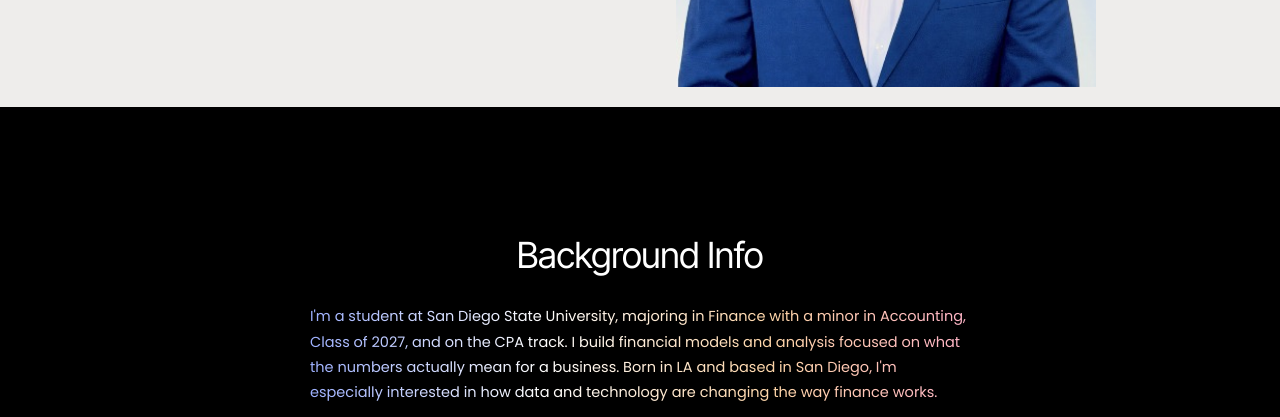
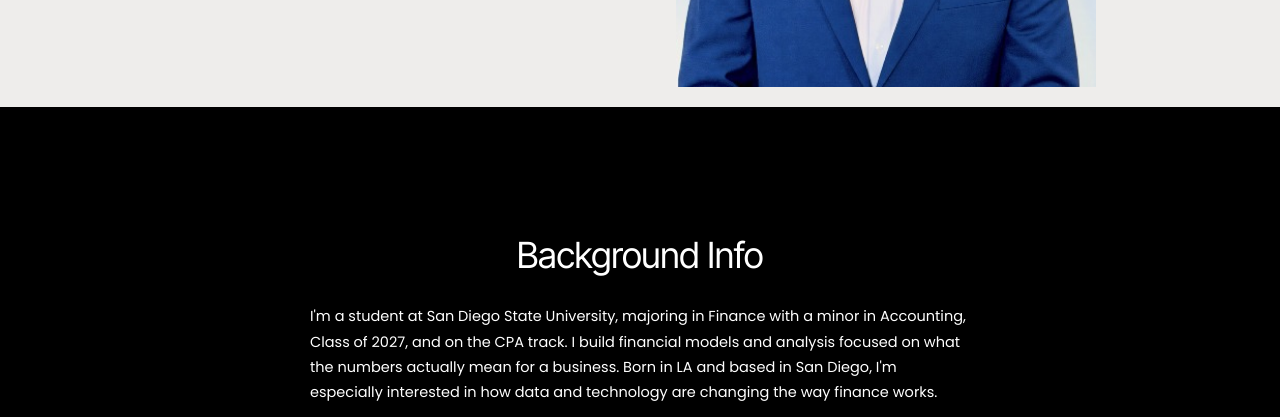
Before and after one commit to DiegoSerrano-git/DiegoSerrano-git.github.io, a plain HTML site: page index.html in a window 1280 px wide. Shown: the part 515-932 px from the top of the page. Drawn offline with Linux system fonts and the light colour scheme.

Commit message:
Update style.css

```diff
--- a/assets/css/style.css
+++ b/assets/css/style.css
@@ -76,10 +76,7 @@ h1, h2, h3, h4 { font-family: var(--head); font-weight: 400; letter-spacing: -.0
 .band { background: var(--black); color: #fff; padding: clamp(72px, 10vw, 136px) 0; text-align: center; }
 .band h2 { font-size: clamp(28px, 3vw, 36px); margin-bottom: 28px; }
 .band .copy { text-align: left; max-width: 660px; margin: 0 auto; font-size: 14.5px; }
-.band .copy p {
-  background: linear-gradient(90deg, #9DB0FF 0%, #FFFFFF 35%, #FFD6A8 70%, #FFB3C7 100%);
-  -webkit-background-clip: text; background-clip: text; color: transparent;
-}
+   .band .copy p { color: #FFFFFF; }
 .band .btn-box { margin-top: clamp(48px, 7vw, 88px); }
 
 /* ---------- Buttons ---------- */
```
